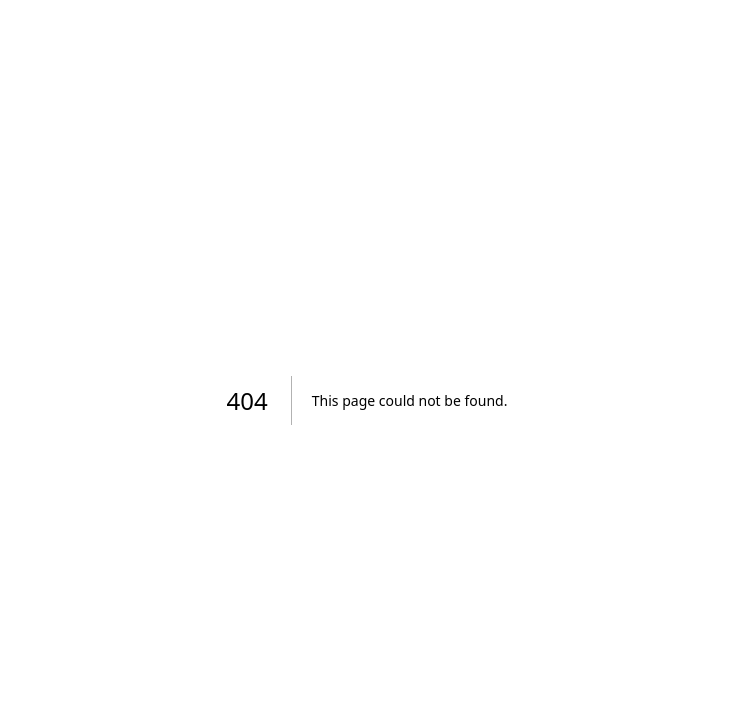
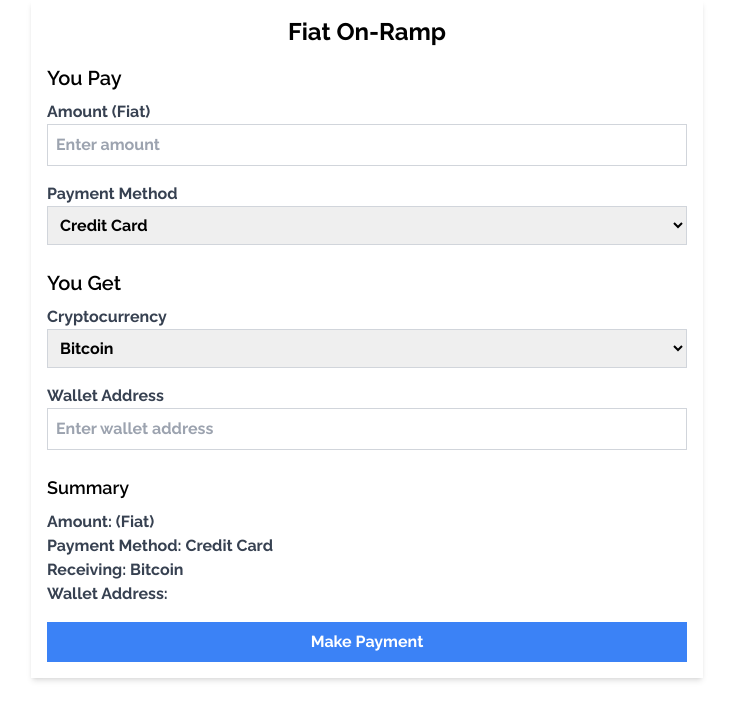
Before and after one commit to vector-10/fiat-on-ramp, a Next.js app: page /ramp in a window 1280 px wide. Before the commit this address had no page. Shown: the top 720 px of the page, without its empty margins (273-1006 px from the left). Built offline with nearby package versions, Linux system fonts and the light colour scheme.

Commit message:
chore:update

```diff
--- a/app/buy/page.tsx
+++ /dev/null
@@ -1,24 +0,0 @@
-import React from 'react'
-
-const page = () => {
-  return (
-    <div className='ramp-main bg-black h-screen flex flex-col justify-center items-center raleway2 text-white'>
-      <h1>My name is Blaise</h1>
-      <div className= "ramp-component p-4 flex flex-col bg-white w-[8rem] h-[8rem] text-sm">        <div className='ramp-area'>
-        <p className='flex justify-center items-center bg-black py-1 px-2'>On Ramp</p>
-        <form className="bg-white shadow-md rounded px-8 pt-6 pb-8 mb-4">
-        <div className="mb-4">
-          <label className="block text-gray-700 text-sm font-bold mb-2" htmlFor="username">
-            You pay
-          </label>
-          <input className="shadow appearance-none border rounded w-full py-2 px-3 text-gray-700 leading-tight focus:outline-none focus:shadow-outline" id="username" type="text" placeholder="Username"/>
-        </div>
-        </form>
-        </div>
-
-      </div>
-    </div>
-  )
-}
-
-export default page
--- a/app/page.tsx
+++ b/app/page.tsx
@@ -43,7 +43,7 @@ const Home: React.FC = () =>{
           <h1 className="text-5xl mb-[2rem] font-bold">Buy and Sell Crypto <br /> in local FIAT Currency-<br /> <span className="text-[#4608ad]">Seamlessly</span></h1>
           <p className="text-sm">Providing millions of users globally with a seamless link between your Fiat currency  <br /> and Fraxtal tokens, exploring a host of profitable opportunities on  <br /> the blooming layer 2, through a simpler, cost-effective process..</p>
           <div className="text-white flex space-x-4 pt-[2rem] font-bold text-sm">
-            <Link href="/buy" className="bg-[#4608ad] px-6 py-3 cursor-pointer">Buy and Sell Crypto</Link>
+            <Link href="/ramp" className="bg-[#4608ad] px-6 py-3 cursor-pointer">Buy and Sell Crypto</Link>
             <button className="bg-white px-6 py-3 text-[#4608ad] cursor-pointer">FIAT Deposits</button>
           </div>
         </div>
--- /dev/null
+++ b/app/ramp/page.tsx
@@ -0,0 +1,128 @@
+"use client"
+import React, { useState, FormEvent, ChangeEvent } from 'react';
+
+//   types for state
+interface FormData {
+    fiatAmount: string;
+    cryptoType: string;
+    walletAddress: string;
+    paymentMethod: string;
+}
+
+const OnRamp: React.FC = () => {
+    const [formData, setFormData] = useState<FormData>({
+        fiatAmount: '',
+        cryptoType: 'Bitcoin',
+        walletAddress: '',
+        paymentMethod: 'Credit Card',
+    });
+
+    // Event handler for form submission
+    const handleSubmit = (e: FormEvent<HTMLFormElement>) => {
+        e.preventDefault();
+        // Handle form submission logic
+        console.log('Form submitted:', formData);
+    };
+
+    // Event handler for input changes
+    const handleChange = (e: ChangeEvent<HTMLInputElement> | ChangeEvent<HTMLSelectElement>) => {
+        const { name, value } = e.target;
+        setFormData((prev) => ({
+            ...prev,
+            [name]: value,
+        }));
+    };
+
+    return (
+        <div className="max-w-2xl mx-auto p-4 bg-white shadow-md rounded-xs raleway">
+            <h1 className="text-2xl font-bold mb-4 text-center">Fiat On-Ramp</h1>
+            <form onSubmit={handleSubmit} className="space-y-6">
+                {/* Payment Section */}
+                <div>
+                    <h2 className="text-xl font-semibold mb-2">You Pay</h2>
+                    <div className="space-y-4">
+                        <div>
+                            <label className="block text-gray-700">Amount (Fiat)</label>
+                            <input
+                                type="number"
+                                name="fiatAmount"
+                                value={formData.fiatAmount}
+                                onChange={handleChange}
+                                className="w-full p-2 border border-gray-300"
+                                placeholder="Enter amount"
+                                required
+                            />
+                        </div>
+                        <div>
+                            <label className="block text-gray-700">Payment Method</label>
+                            <select
+                                name="paymentMethod"
+                                value={formData.paymentMethod}
+                                onChange={handleChange}
+                                className="w-full p-2 border border-gray-300 "
+                            >
+                                <option value="Credit Card">Credit Card</option>
+                                <option value="Bank Transfer">Bank Transfer</option>
+                                <option value="PayPal">PayPal</option>
+                            </select>
+                        </div>
+                    </div>
+                </div>
+
+                {/* Receiving Section */}
+                <div>
+                    <h2 className="text-xl font-semibold mb-2">You Get</h2>
+                    <div className="space-y-4">
+                        <div>
+                            <label className="block text-gray-700">Cryptocurrency</label>
+                            <select
+                                name="cryptoType"
+                                value={formData.cryptoType}
+                                onChange={handleChange}
+                                className="w-full p-2 border border-gray-300 "
+                            >
+                                <option value="Bitcoin">Bitcoin</option>
+                                <option value="Ethereum">Ethereum</option>
+                                <option value="USDT">USDT</option>
+                                <option value="BNB">BNB</option>
+                                <option value="Ripple">Ripple</option>
+                                <option value="Polygon">Polygon</option>
+                            </select>
+                        </div>
+                        <div>
+                            <label className="block text-gray-700">Wallet Address</label>
+                            <input
+                                type="text"
+                                name="walletAddress"
+                                value={formData.walletAddress}
+                                onChange={handleChange}
+                                className="w-full p-2 border border-gray-300"
+                                placeholder="Enter wallet address"
+                                required
+                            />
+                        </div>
+                    </div>
+                </div>
+
+                {/* Summary and Submit */}
+                <div className="space-y-4">
+                    <div>
+                        <h3 className="text-lg font-semibold mb-2">Summary</h3>
+                        <p className="text-gray-700">Amount: {formData.fiatAmount} (Fiat)</p>
+                        <p className="text-gray-700">Payment Method: {formData.paymentMethod}</p>
+                        <p className="text-gray-700">Receiving: {formData.cryptoType}</p>
+                        <p className="text-gray-700">Wallet Address: {formData.walletAddress}</p>
+                    </div>
+                    <button
+                        type="submit"
+                        className="w-full bg-blue-500 text-white p-2 hover:bg-blue-600"
+                    >
+                        Make Payment
+                    </button>
+                </div>
+            </form>
+        </div>
+    );
+};
+
+export default OnRamp;
```
